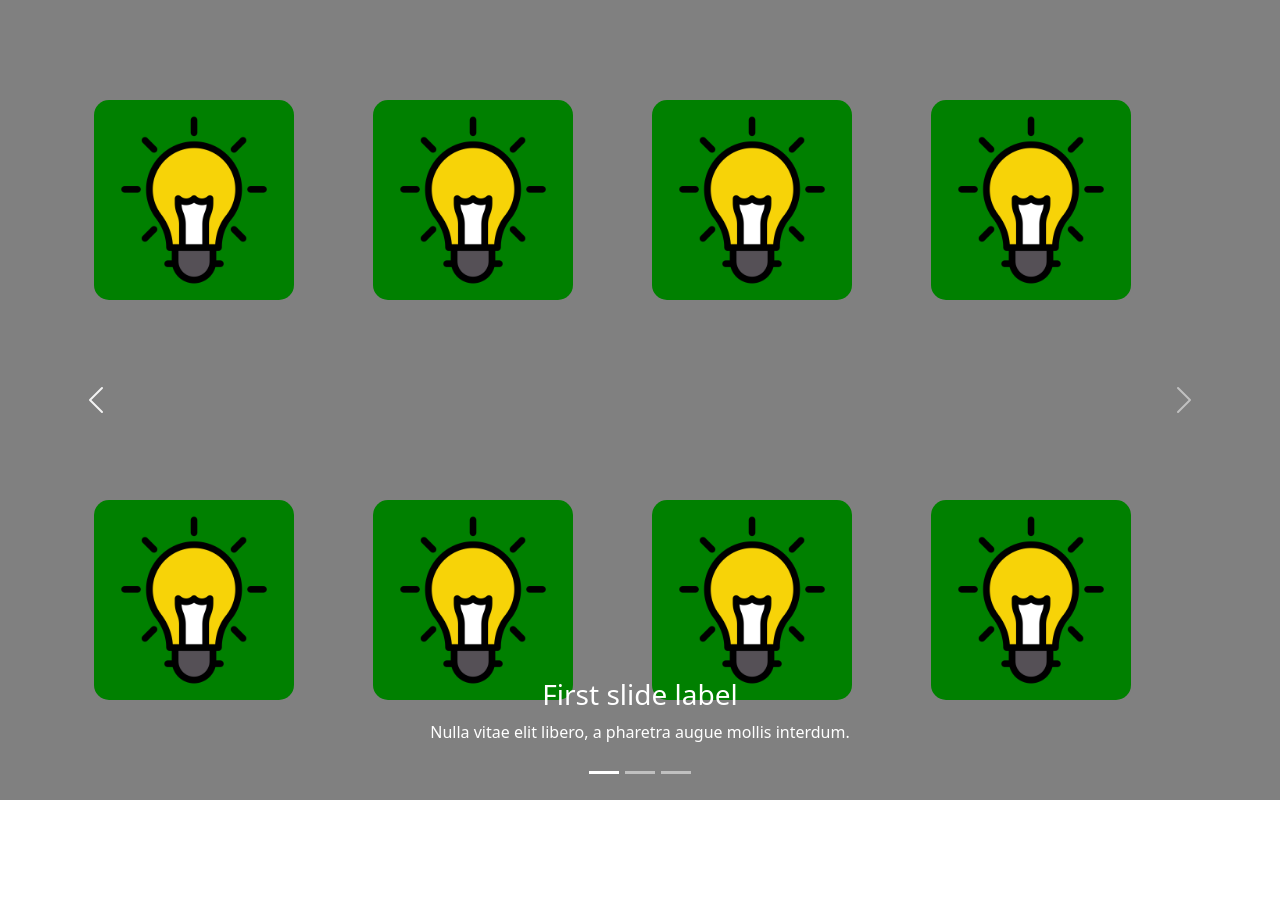
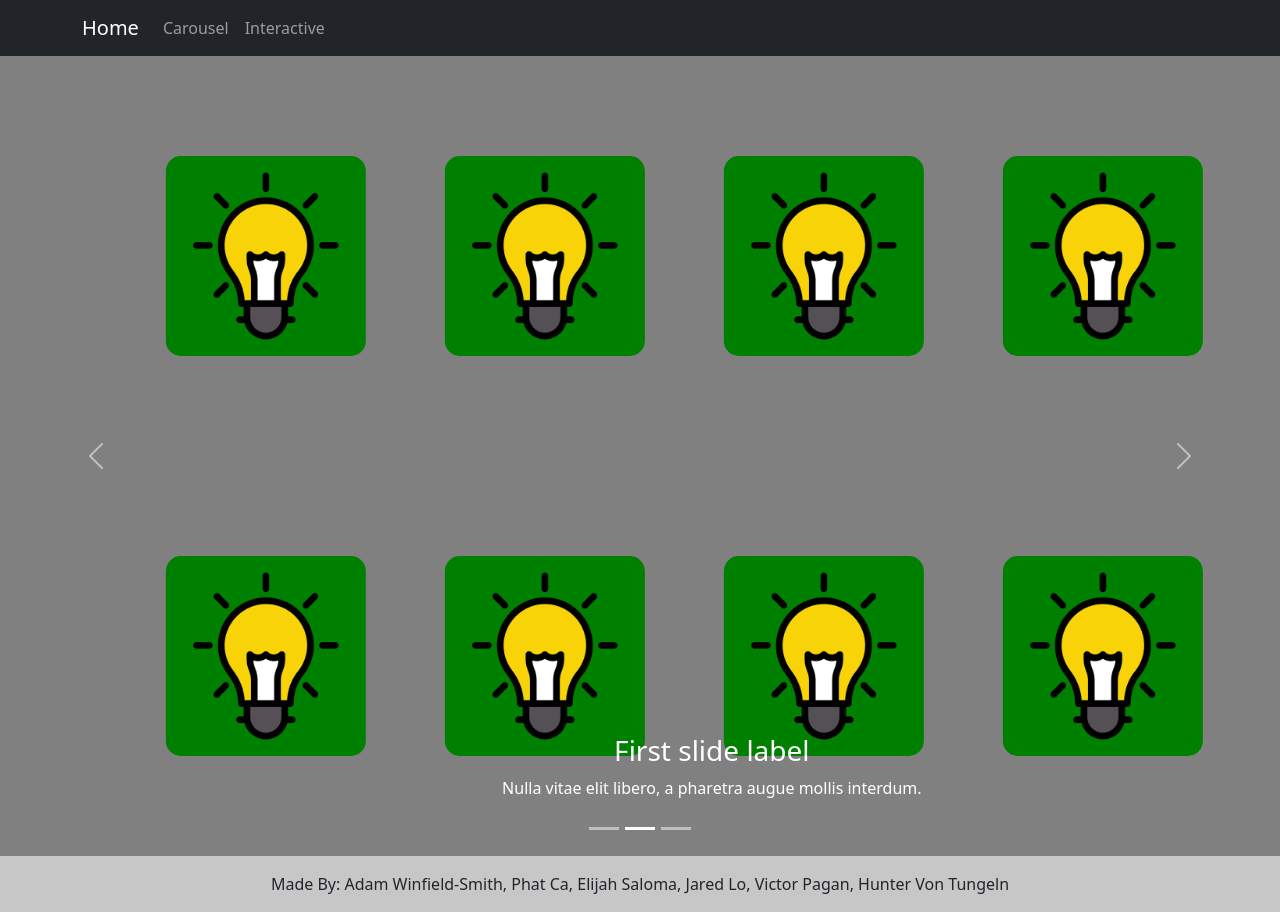
Before and after one commit to HACC2024/Comp-Sience, a React (Create React App) app in the folder app/: page / in a window 1280 px wide. Before the commit the page ends 800 px from the top, so only its background shows below. Built offline with nearby package versions, Linux system fonts and the light colour scheme.

Commit message:
Navbar and footer

```diff
--- a/app/package.json
+++ b/app/package.json
@@ -7,6 +7,7 @@
     "@testing-library/react": "^13.4.0",
     "@testing-library/user-event": "^13.5.0",
     "bootstrap": "^5.3.3",
+    "mdb-react-ui-kit": "^9.0.0",
     "react": "^18.3.1",
     "react-bootstrap": "^2.10.5",
     "react-dom": "^18.3.1",
--- a/app/src/App.js
+++ b/app/src/App.js
@@ -1,12 +1,16 @@
 import logo from './logo.svg';
 import './App.css';
 import MainCarousel from './components/MainCarousel';
+import NavbarComponent from './components/Navbar';
+import FooterComponent from './components/Footer';
 
 function App() {
   return (
     <div className="App">
       <body style={{backgroundColor: "grey"}}>
+        <NavbarComponent />
         <MainCarousel />
+        <FooterComponent />
       </body>
     </div>
   );
--- /dev/null
+++ b/app/src/components/Footer.jsx
@@ -0,0 +1,18 @@
+import React from 'react'
+import { MDBFooter } from 'mdb-react-ui-kit';
+
+
+function FooterComponent(){
+    return (
+        <MDBFooter bgColor='light' className='text-center text-lg-left'>
+      <div className='text-center p-3' style={{ backgroundColor: 'rgba(0, 0, 0, 0.2)' }}>
+        Made By:{' Adam Winfield-Smith, Phat Ca, Elijah Saloma, Jared Lo, Victor Pagan, Hunter Von Tungeln'}
+      </div>
+      </MDBFooter>
+    );
+}
+
+
+
+
+export default FooterComponent;
--- /dev/null
+++ b/app/src/components/Navbar.jsx
@@ -0,0 +1,23 @@
+import React from 'react'
+import Container from 'react-bootstrap/Container';
+import Nav from 'react-bootstrap/Nav';
+import Navbar from 'react-bootstrap/Navbar';
+
+function NavbarComponent() {
+  return (
+    <>
+      <Navbar bg="dark" data-bs-theme="dark">
+        <Container>
+          <Navbar.Brand href="#home">Home</Navbar.Brand>
+          <Nav className="me-auto">
+            <Nav.Link href="#home">Carousel</Nav.Link>
+            <Nav.Link href="#features">Interactive</Nav.Link>
+          </Nav>
+        </Container>
+      </Navbar>
+    </>
+  );
+}
+
+
+export default NavbarComponent;
```
